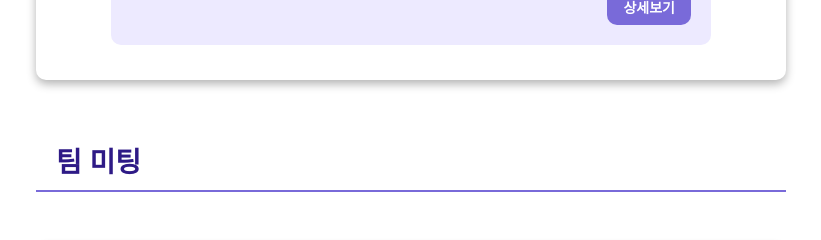
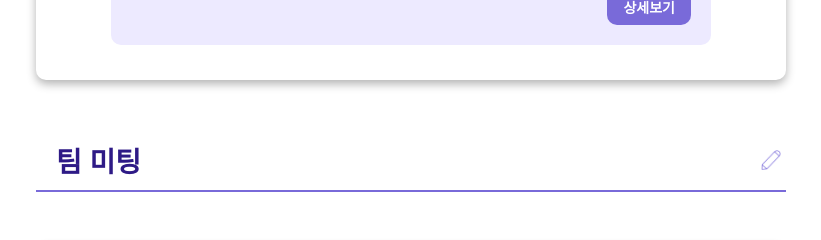
Before and after one commit to AM-Inspire-Devfit/devfit-frontend, a Next.js app: page /project/1 in a window 1280 px wide. Shown: the part 1020-1260 px from the top of the page, without its empty margins (229-1050 px from the left). Built offline with nearby package versions, Linux system fonts and the light colour scheme.

Commit message:
fix: sprint_calendar.js 파일명 오타 수정

```diff
--- a/src/app/project/project.js
+++ b/src/app/project/project.js
@@ -3,7 +3,7 @@
 import { useState, useEffect } from "react";
 import { PieChart, Pie, Cell } from "recharts";
 import { AiOutlineLeft, AiOutlineRight } from "react-icons/ai";
-import SprintCalendar from "./spring_calendar";
+import SprintCalendar from "./sprint_calendar";
 
 import { ContentContainer, Divider1 } from '../../components/common_s';
 
@@ -213,20 +213,6 @@ export default function Project() {
             window.removeEventListener("resize", handleResize);
         };
     }, []);
-
-    const [selectedDate, setSelectedDate] = useState(new Date());
-
-    // 특정 날짜에 미팅 데이터 표시
-    const tileContent = ({ date }) => {
-        const formattedDate = date.toISOString().split('T')[0]; // YYYY-MM-DD 형식 변환
-        const meeting = meetingData.find(meet => meet.date === formattedDate);
-
-        return meeting ? (
-            <div className="event">
-                {meeting.title}
-            </div>
-        ) : null;
-    };
 
     // 멤버별 색상 배정 & value 기준 정렬
     const assignColorsToSprint = (sprints) => {
@@ -458,10 +444,19 @@ export default function Project() {
             </P.BoxContainer>
 
             {!showCreateSprintBox && (
-            <div style={{ width: '750px', textAlign: 'left'}}>
+            <div style={{ width: '750px', textAlign: 'left', alignItems: 'center', justifyContent: 'space-between', position: 'relative' }}>
                 <h2 style={{ fontSize: '32px', fontWeight: 'bold', color: '#2E1A86', marginTop: '10px' }}>
                     <span style= {{ fontSize: '28px', marginLeft: '20px'}}>팀 미팅</span>
                 </h2>
+                <div style={{ cursor: "pointer", position: 'absolute', top: '20px', right: '5px' }}>
+                    <Image
+                        src="/img/edit.png"
+                        alt="icon"
+                        width={20}
+                        height={20}
+                        priority
+                    />
+                </div>
                 <Divider1/>
                 <P.MeetingContainer>
                     <SprintCalendar
```
Also changed, not shown: src/app/project/sprint_calendar.js (renamed from src/app/project/spring_calendar.js).
